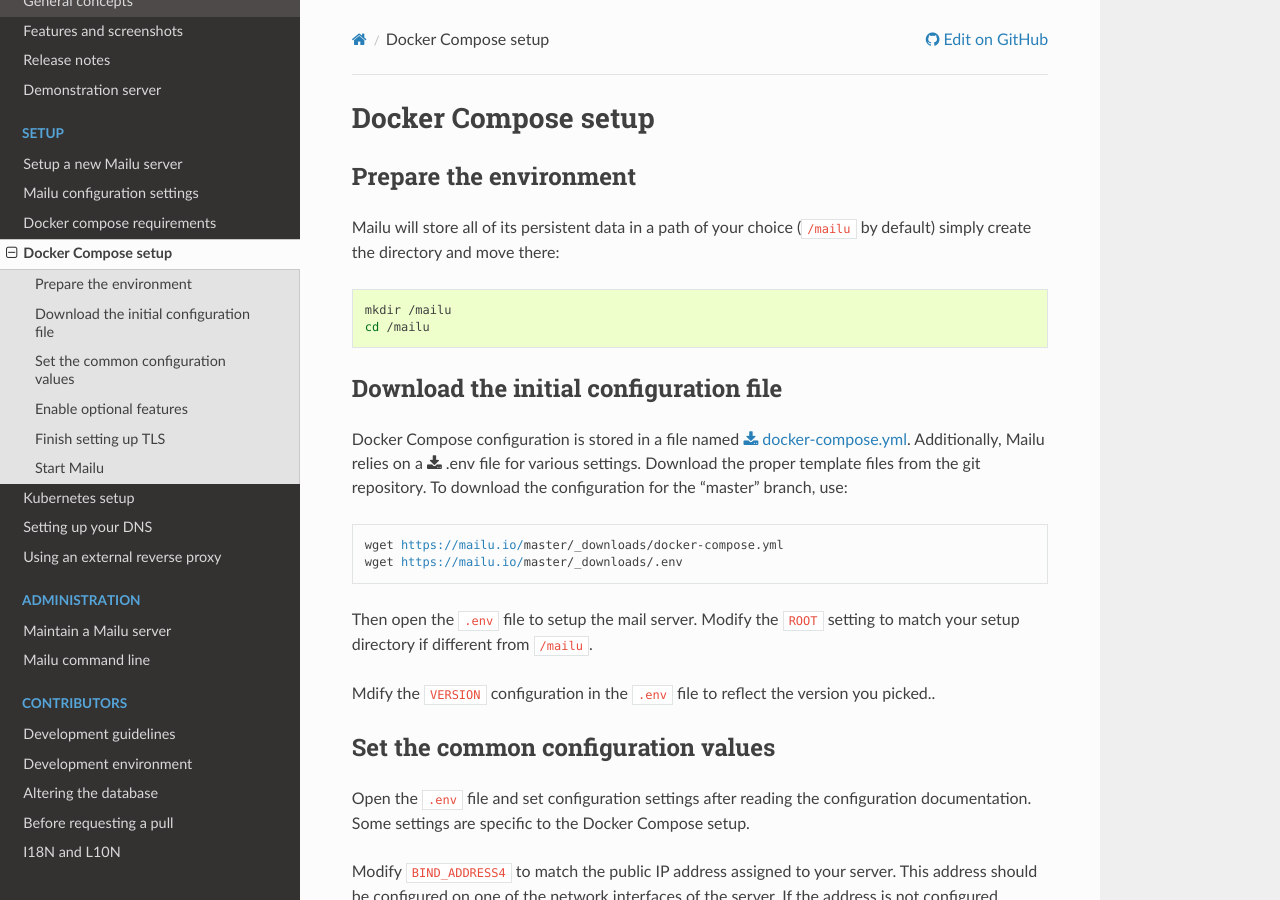
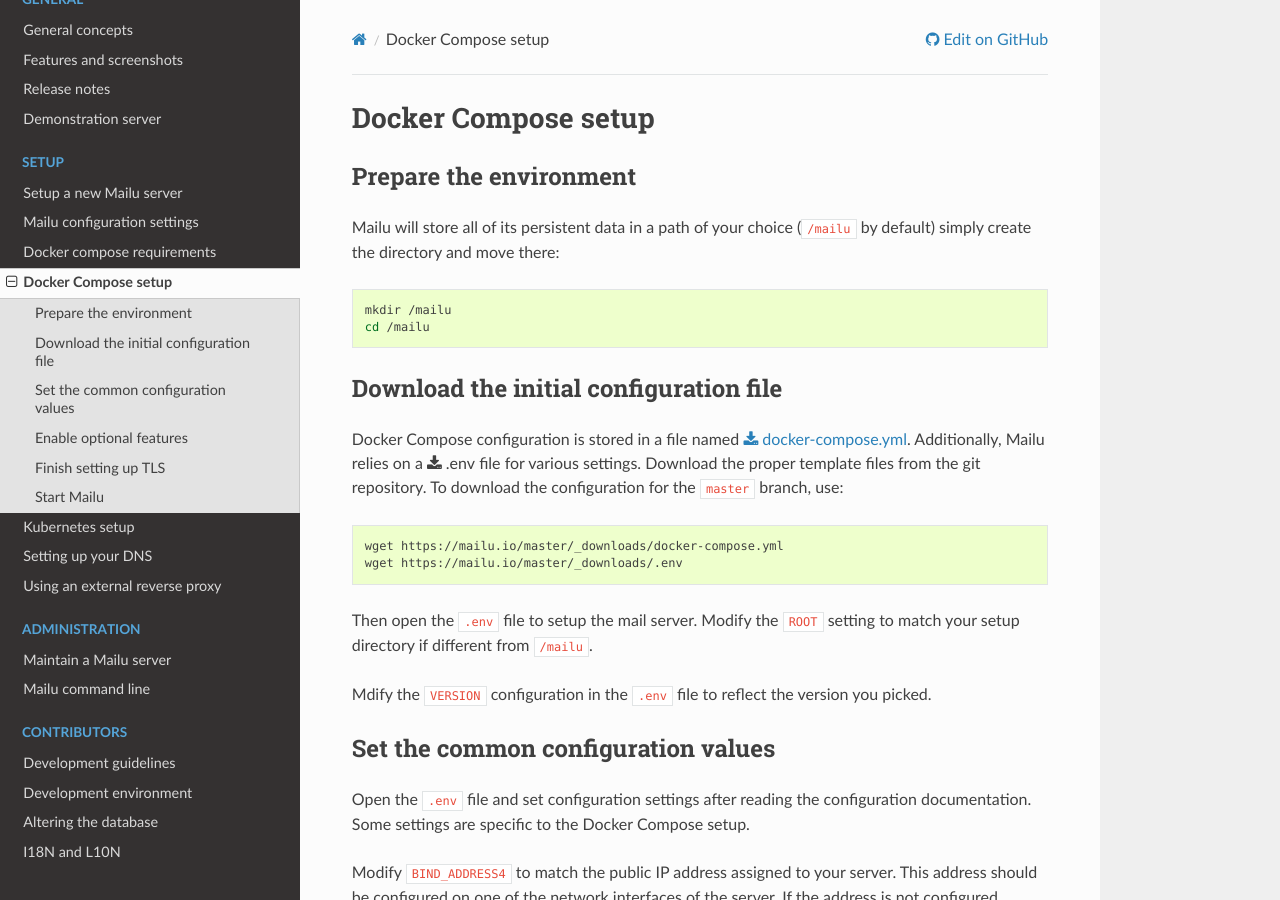
Before and after one commit to WillingDev0812/Mail-Management-Tool, a Sphinx documentation site: the page built from docs/compose/setup.rst, in a window 1280 px wide and 900 px high. Built offline with Sphinx 7.4.7 and the Read the Docs theme 2.0.0, drawn with Linux system fonts in a browser that asks for light colours; formulas are drawn with MathJax 3; pages that are not in the unit, such as notebooks, are missing from menus; part of the change alters nothing that is shown.

```diff
--- a/docs/compose/setup.rst
+++ b/docs/compose/setup.rst
@@ -19,17 +19,17 @@ Docker Compose configuration is stored in a file named
 :download:`docker-compose.yml`. Additionally, Mailu
 relies on a :download:`.env` file for various settings. Download
 the proper template files from the git repository. To download the configuration
-for the ":var:`github_version`" branch, use:
+for the ``{{ github_version }}`` branch, use:
 
-.. parsed-literal::
+.. code-block:: bash
 
-  wget https://mailu.io/:var:`github_version`/_downloads/docker-compose.yml
-  wget https://mailu.io/:var:`github_version`/_downloads/.env
+  wget https://mailu.io/{{ github_version }}/_downloads/docker-compose.yml
+  wget https://mailu.io/{{ github_version }}/_downloads/.env
 
 Then open the ``.env`` file to setup the mail server. Modify the ``ROOT`` setting
 to match your setup directory if different from ``/mailu``.
 
-Mdify the ``VERSION`` configuration in the ``.env`` file to reflect the version you picked..
+Mdify the ``VERSION`` configuration in the ``.env`` file to reflect the version you picked.
 
 Set the common configuration values
 -----------------------------------
--- a/docs/conf.py
+++ b/docs/conf.py
@@ -41,12 +41,17 @@ html_context = {
 
 
 def setup(app):
-    """ The configuration acts as an extension itself.
+    """ The conf itself is an extension for parsing rst.
     """
-    def var_role(name, rawtext, text, lineno, inliner, options={}, content=[]):
-        return [docutils.nodes.Text(html_context.get(text, ""))], []
+    def rstjinja(app, docname, source):
+        """ Render our pages as a jinja template for fancy templating.
+        """
+        if app.builder.format != 'html':
+            return
+        source[0] = app.builder.templates.render_string(
+            source[0], app.config.html_context)
 
-    app.add_role("var", var_role)
+    app.connect("source-read", rstjinja)
 
 
 # Upload function when the script is called directly
```
Also changed, not shown: docs/contributors/guide.rst (+1 -1 lines).
